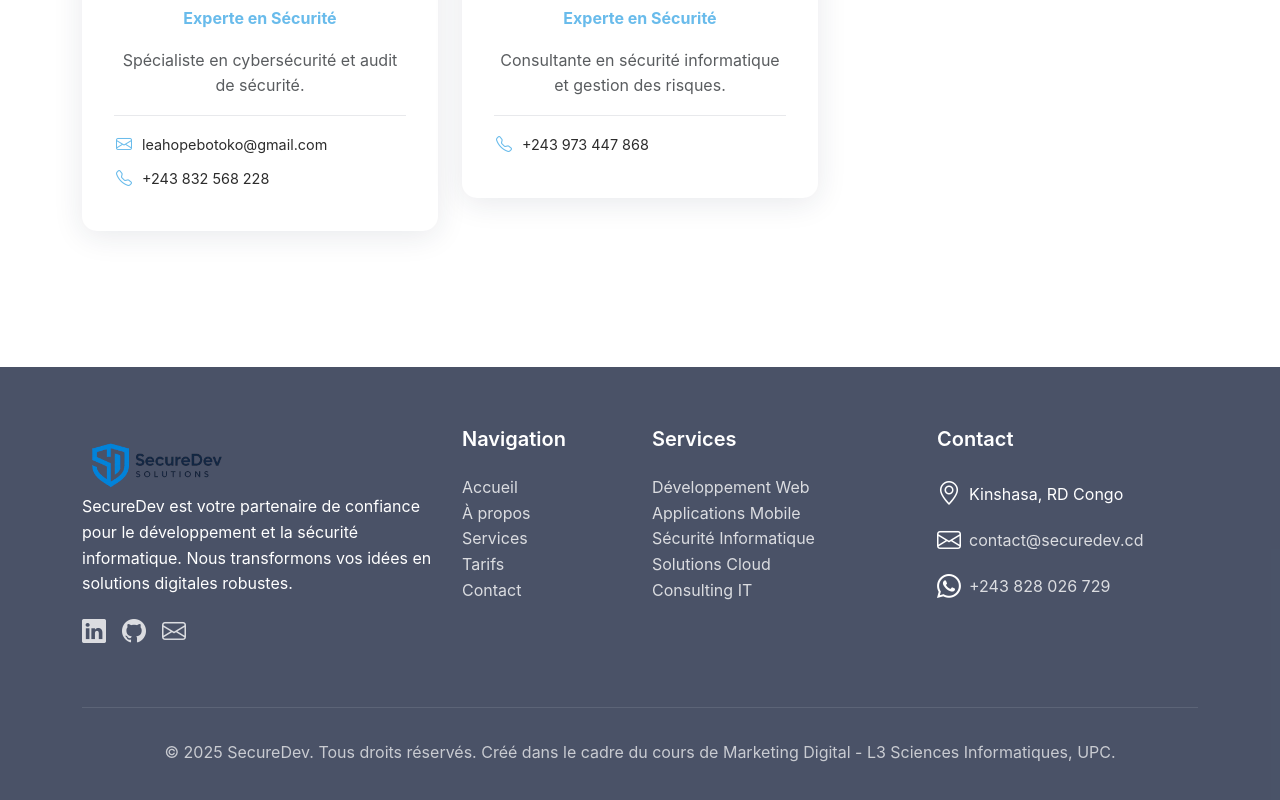
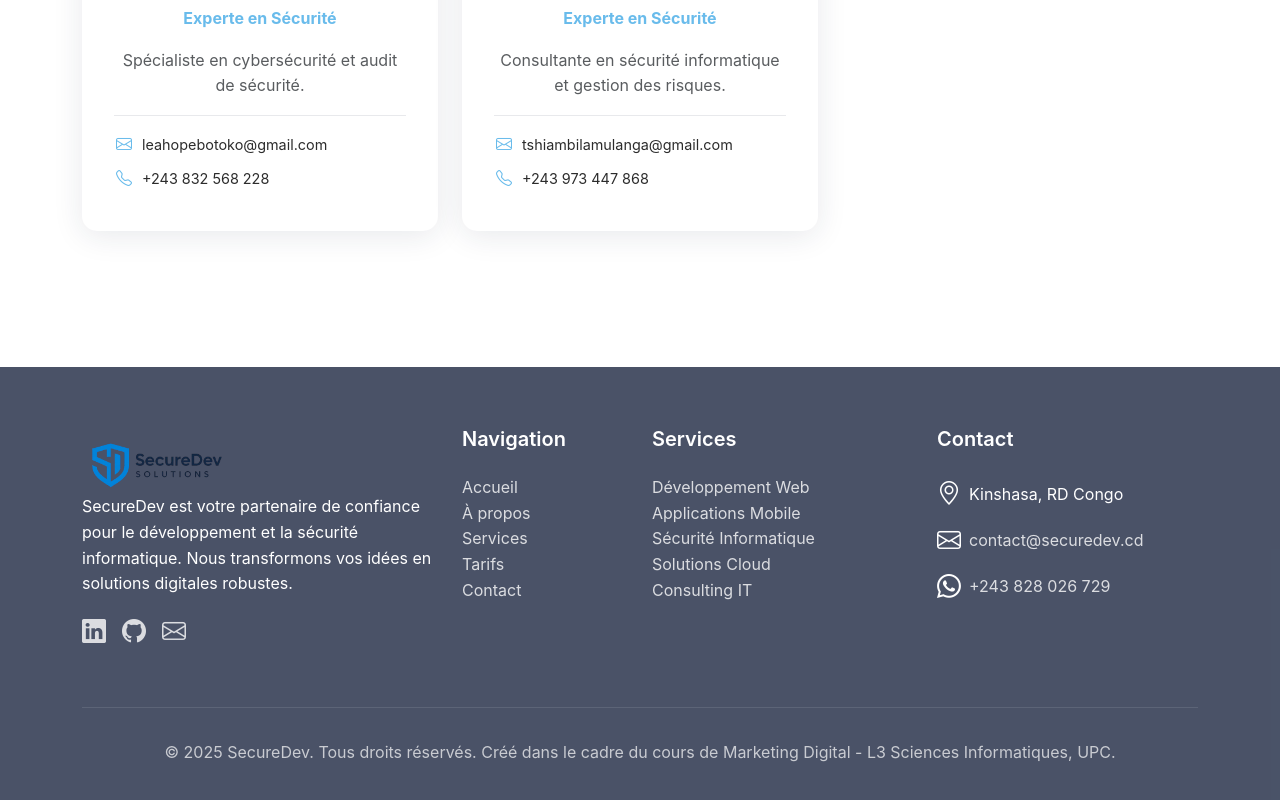
Before and after one commit to crack17o/SecureDev, a React (Vite) app: page /about in a window 1280 px wide. Shown: the part 2754-3554 px from the top of the page. Built offline with nearby package versions, Linux system fonts and the light colour scheme; the HTML template or start-up script is replaced by a standard one.

Commit message:
Update TeamSection.jsx

```diff
--- a/src/components/organisms/TeamSection.jsx
+++ b/src/components/organisms/TeamSection.jsx
@@ -44,7 +44,7 @@ const TeamSection = () => {
       role: 'Experte en Sécurité',
       initials: 'ST',
       description: 'Consultante en sécurité informatique et gestion des risques.',
-      email: null,
+      email: 'tshiambilamulanga@gmail.com',
       phone: '+243 973 447 868',
       github: null
     }
```
